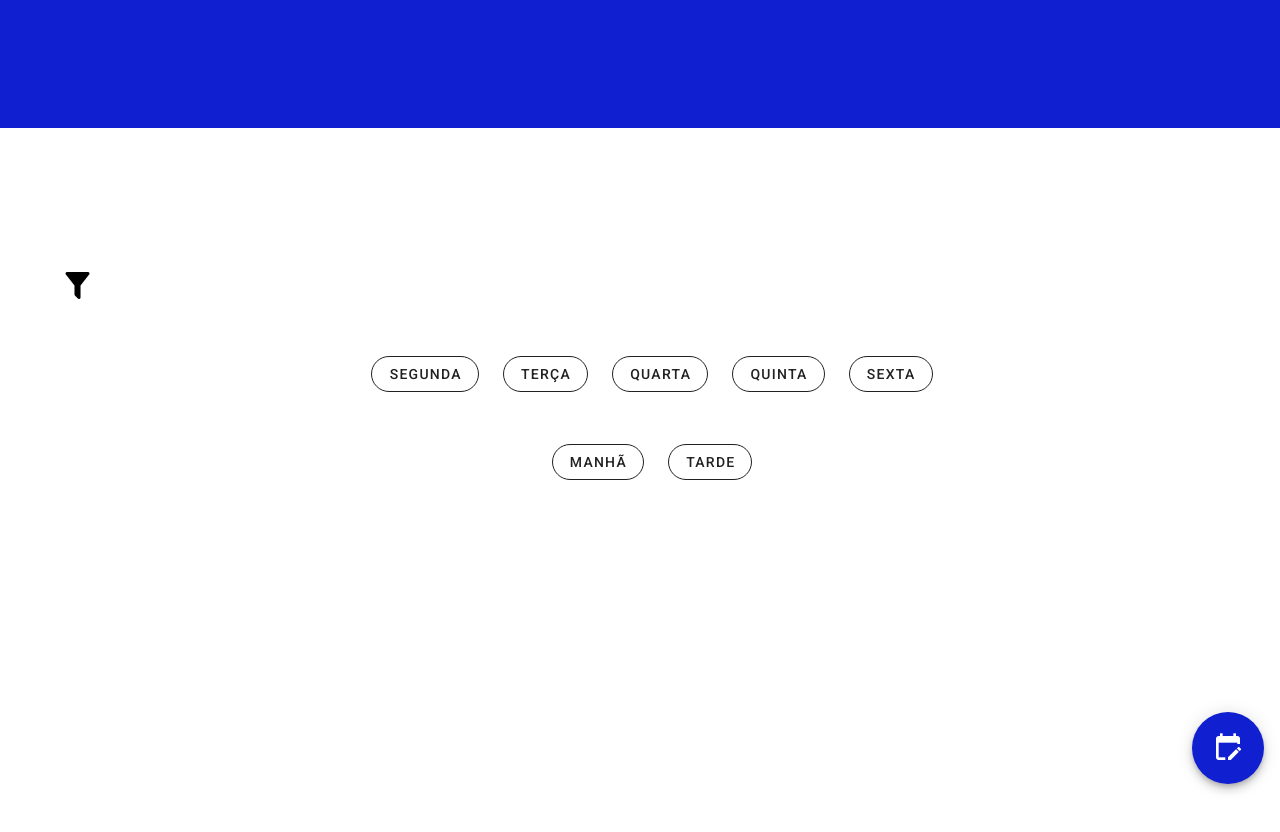
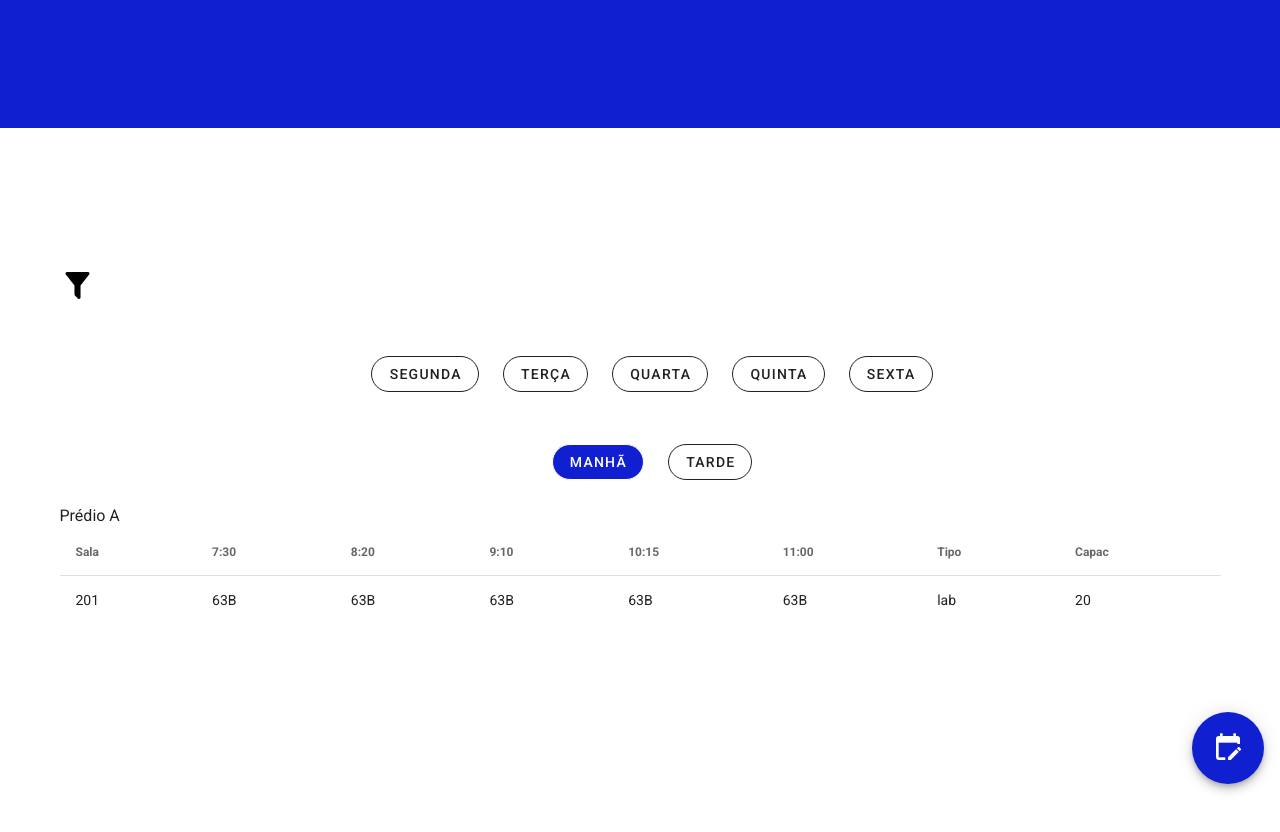
Before and after one commit to LuisCorrea00/Organiza-cimol, a Vue app: page /#/salas in a window 1280 px wide. Shown: the top 832 px of the page. Built offline with nearby package versions, Linux system fonts and the light colour scheme.

Commit message:
:sparkles: feat: salasPage

```diff
--- a/src/components/login/LoginPage.vue
+++ b/src/components/login/LoginPage.vue
@@ -74,7 +74,7 @@ export default {
             senha:'',
             showSenha: false,
             rules: {
-                required: value => !!value || 'Required.',
+                required: value => !!value || 'Obrigatório.',
             },
         }
     },
--- a/src/components/salas/SalasPage.vue
+++ b/src/components/salas/SalasPage.vue
@@ -5,7 +5,7 @@
                 <v-row align="center">
                     <v-col cols="auto">
                         <v-btn icon color="black" @click="toggleFilter">
-                          <v-icon large> {{ showFilter ? 'mdi-filter-off' : 'mdi-filter' }} </v-icon>
+                            <v-icon large>{{ showFilter ? 'mdi-filter-off' : 'mdi-filter' }}</v-icon>
                         </v-btn>
                     </v-col>
                     <v-row v-if="showFilter">
@@ -16,9 +16,7 @@
                             :key="index"
                         >
                             <template v-slot:label>
-                              <div>
-                                  {{ filter.type }}
-                              </div>
+                                <div>{{ filter.type }}</div>
                             </template>
                         </v-checkbox>
                     </v-row>
@@ -32,7 +30,7 @@
                             v-for="(day, index) in semana"
                             :key="index"
                         >
-                          {{day.name}}
+                            {{ day.name }}
                         </v-btn>
                     </v-col>
                 </v-row>
@@ -42,20 +40,49 @@
                             class="ml-6"
                             outlined
                             rounded
-                          v-for="(turno, index) in turnos"
+                            v-for="(horario, index) in turnos"
                             :key="index"
+                            @click="changeTurno(horario.name)"
+                            :class="{ 'active': turno === horario.name }"
                         >
-                          {{turno.name}}
+                            {{ horario.name }}
                         </v-btn>
                     </v-col>
                 </v-row>
-              <v-row>
-                  <v-col>
-
+                <v-row justify="center" v-for="(predio, index) in predios" :key="index">
+                    <v-col cols="12">
+                        {{ predio.predio }}
+                        <v-simple-table>
+                            <template v-slot:default>
+                                <thead>
+                                <tr>
+                                    <th>Sala</th>
+                                    <th v-for="(horario, index) in predio[turno]" :key="index">
+                                        {{ horario }}
+                                    </th>
+                                    <th>Tipo</th>
+                                    <th>Capac</th>
+                                </tr>
+                                </thead>
+                                <tbody>
+                                <tr v-for="(sala, index) in predio.salas" :key="index">
+                                    <td>{{ sala.sala }}</td>
+                                    <td>{{ sala.turma1 }}</td>
+                                    <td>{{ sala.turma2 }}</td>
+                                    <td>{{ sala.turma3 }}</td>
+                                    <td>{{ sala.turma4 }}</td>
+                                    <td>{{ sala.turma5 }}</td>
+                                    <td>{{ sala.tipo }}</td>
+                                    <td>{{ sala.capac }}</td>
+                                </tr>
+                                </tbody>
+                            </template>
+                        </v-simple-table>
                     </v-col>
                 </v-row>
             </v-container>
-          <v-btn fab fixed right bottom color="primary" x-large @click="gerar">
+            <v-btn fab fixed right bottom color="primary" x-large >
+<!--                @click="Gerar"-->
                 <v-icon>mdi-calendar-edit</v-icon>
             </v-btn>
         </v-main>
@@ -63,22 +90,25 @@
 </template>
 
 <script>
+// import axios from "axios";
+
 
 export default {
     name: "SalasPage",
     data() {
         return {
             showFilter: false,
+            turno: 'Manhã',
             turnos: [
-                {name:"Manhã"},
-                {name:"Tarde"}
+                { name: "Manhã" },
+                { name: "Tarde" }
             ],
             semana: [
-                {name:"Segunda"},
-                {name:"Terça"},
-                {name:"Quarta"},
-                {name:"Quinta"},
-                {name:"Sexta"},
+                { name: "Segunda" },
+                { name: "Terça" },
+                { name: "Quarta" },
+                { name: "Quinta" },
+                { name: "Sexta" },
             ],
             checkbox: [],
             filters: [
@@ -90,26 +120,61 @@ export default {
                 { type: "Prédio D" },
                 { type: "Prédio E" },
             ],
-            grade: [
-                {predio : 'api'},
-                {sala: 'api'},
-                {capac: 'api'},
-                {manha: ['7:30', '8:20', '9:10', '10:15', '11:00']},
-                {tarde: ['13:00', '13:50', '14:40', '15:45', '16:30']}
-            ]
+            predios: [
+                {
+                    predio: 'Prédio A',
+                    Manhã: ['7:30', '8:20', '9:10', '10:15', '11:00'],
+                    Tarde: ['13:00', '13:50', '14:40', '15:45', '16:30'],
+                    salas: [
+                        {
+                            sala: '201',
+                            turma1: '63B',
+                            turma2: '63B',
+                            turma3: '63B',
+                            turma4: '63B',
+                            turma5: '63B',
+                            tipo: 'lab',
+                            capac: '20',
+                        },
+                    ],
+                },
+            ],
         };
     },
-    methods:{
-        toggleFilter(){
+    methods: {
+        toggleFilter() {
             this.showFilter = !this.showFilter;
         },
-        gerar(){
-
-        }
+        changeTurno(horario){
+            this.turno = horario;
+        },
+        // gerar() {
+        //     axios.get("").then(response =>{
+        //         const grade = response.data;
+        //         this.salas = grade.map(sala => ({
+        //             predio: sala.predio,
+        //             infos: [
+        //                 {
+        //                     sala: sala.sala,
+        //                     turma1: sala.turma1,
+        //                     turma2: sala.turma2,
+        //                     turma3: sala.turma3,
+        //                     turma4: sala.turma4,
+        //                     turma5: sala.turma5,
+        //                     tipo: sala.tipo,
+        //                     capac: sala.capac,
+        //                 },
+        //             ],
+        //         }));
+        //     });
+        // }
     }
 }
 </script>
 
 <style scoped>
-
+.active {
+    background-color: #101FD0;
+    color: white;
+}
 </style>
```
Lines whose indentation alone changed are shown as unchanged.
